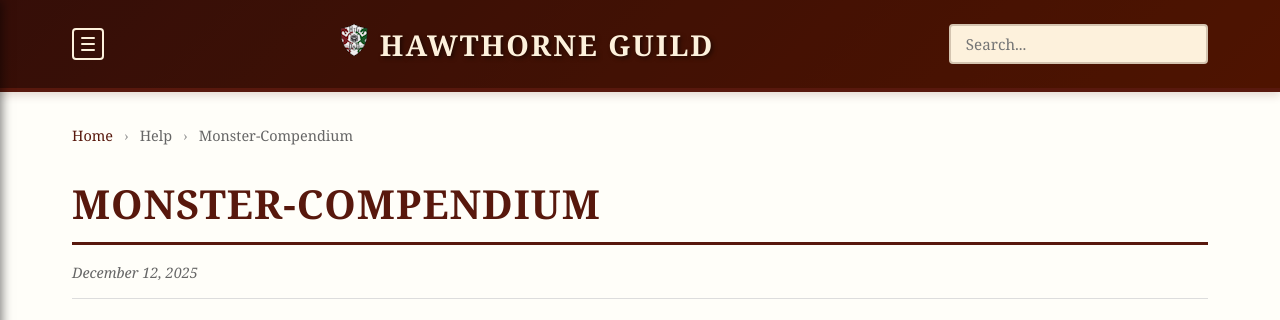
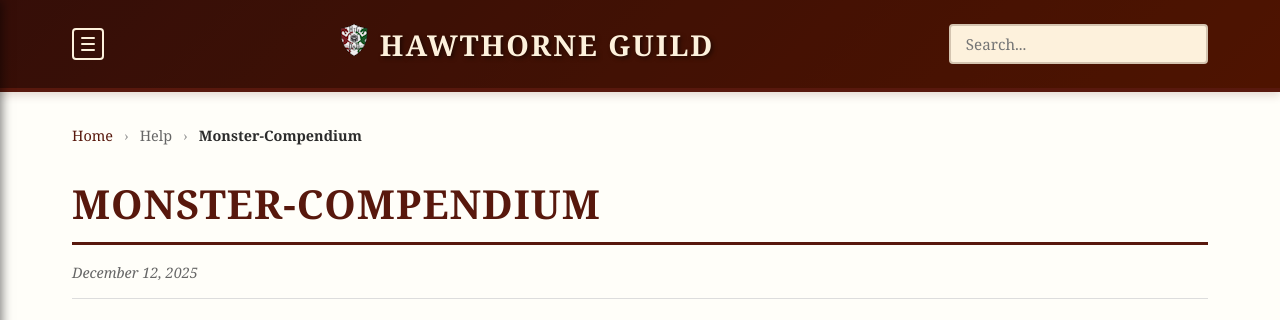
Before and after one commit to coconutswallow/Guides, a Jekyll site: the page built from _help/monsters.md, in a window 1280 px wide. Shown: the top 320 px of the page. Built offline with Jekyll 4.4.1, drawn with Linux system fonts in a browser that asks for light colours; comment, search, counter and statistics services are not loaded.

Commit message:
documentation

```diff
--- a/_layouts/doc.html
+++ b/_layouts/doc.html
@@ -3,10 +3,12 @@
 ---
 <div class="doc-container">
     <div class="doc-content {% unless page.toc %}no-toc{% endunless %}">
+
         <nav class="breadcrumb">
             <a href="{{ site.baseurl }}/">Home</a>
             {% assign url_parts = page.url | split: '/' %}
             {% assign current_path = '' %}
+
             {% for part in url_parts %}
                 {% unless forloop.first or forloop.last %}
                     {% assign current_path = current_path | append: '/' | append: part %}
@@ -14,6 +16,7 @@
                     <span class="breadcrumb-item">{{ part | replace: '-', ' ' | capitalize }}</span>
                 {% endunless %}
             {% endfor %}
+
             <span class="breadcrumb-separator">›</span>
             <span class="breadcrumb-item active">{{ page.title }}</span>
         </nav>
--- a/assets/css/style.css
+++ b/assets/css/style.css
@@ -1457,14 +1457,15 @@
 /* ============================================
    17. DOCUMENTATION LAYOUT
    ============================================ */
+
 .doc-container {
   max-width: 1200px;
   margin: 0 auto;
 }
 
-/* Main Content Grid System
-   - Sets up the page structure (Title, Body, Sidebar)
-   - Defaults to mobile view (1 column, Sidebar hidden)
+/* --- Base Grid (Mobile First) ---
+   Default layout is a single column stack.
+   The Sidebar/ToC is hidden by default on mobile.
 */
 .doc-content {
   position: relative;
@@ -1479,12 +1480,12 @@
   gap: 1em;
 }
 
-/* Breadcrumb Navigation */
+/* --- Breadcrumb Navigation --- */
 .breadcrumb {
   grid-area: bread;
   font-size: 0.9em;
   color: var(--color-breadcrumb);
-  margin-bottom: 0.5em; /* Adjusted for grid gap */
+  margin-bottom: 0.5em;
   padding: 0.5em 0;
 }
 
@@ -1502,11 +1503,13 @@
   color: var(--color-breadcrumb-sep);
 }
 
-.breadcrumb-item {
-  color: var(--color-breadcrumb);
-}
-
-/* Documentation Title */
+.breadcrumb-item.active {
+  color: var(--color-text);
+  font-weight: 600;
+  cursor: default;
+}
+
+/* --- Documentation Title --- */
 .doc-title {
   grid-area: title;
   font-family: var(--font-header);
@@ -1517,45 +1520,29 @@
   padding-bottom: 0.3em;
 }
 
-/* Documentation Metadata */
+/* --- Documentation Metadata --- */
 .doc-meta {
   grid-area: meta;
   font-size: 0.9em;
   color: var(--color-doc-meta);
   margin-bottom: 1em;
   padding-bottom: 1em;
-  border-bottom-color: var(--color-doc-meta-border);
-  border-bottom-style: solid;
-  border-bottom-width: 1px;
-}
-
-.doc-author {
-  margin-right: 1em;
-}
-
-.doc-date {
-  font-style: italic;
-}
-
-/* Documentation Body */
+  border-bottom: 1px solid var(--color-doc-meta-border);
+}
+
+.doc-author { margin-right: 1em; }
+.doc-date { font-style: italic; }
+
+/* --- Documentation Body --- */
 .doc-body {
   grid-area: body;
   line-height: 1.8;
   color: var(--color-doc-body);
-  /* min-width: 0 prevents images from forcing the grid column wider */
-  min-width: 0;
-}
-
-.doc-body h2 {
-  margin-top: 1.5em;
-  margin-bottom: 1em;
-}
-
-.doc-body h3 {
-  margin-top: 1.5em;
-  margin-bottom: 0.75em;
-}
-
+  min-width: 0; /* Prevents large images from breaking the grid */
+}
+
+.doc-body h2 { margin-top: 1.5em; margin-bottom: 1em; }
+.doc-body h3 { margin-top: 1.5em; margin-bottom: 0.75em; }
 .doc-body img {
   max-width: 100%;
   height: auto;
@@ -1564,17 +1551,10 @@
   margin: 1.5em 0;
 }
 
-.doc-body table {
-  margin: 1.5em 0;
-}
-
-/* Table of Contents Sidebar
-   - Mobile Default: Hidden (display: none)
-   - Desktop: Visible & Sticky (see media query below)
-*/
+/* --- Table of Contents (Sidebar) --- */
 .doc-toc {
   grid-area: toc;
-  display: none; /* Hidden by default */
+  display: none; /* Hidden on mobile */
   background: var(--color-bg-light);
   border-left: 4px solid var(--color-primary);
   padding: 1em;
@@ -1589,20 +1569,9 @@
   text-transform: uppercase;
 }
 
-.toc-list {
-  list-style: none;
-  padding: 0;
-  margin: 0;
-}
-
-.toc-item {
-  margin: 0.5em 0;
-}
-
-.toc-h3 {
-  margin-left: 1em;
-  font-size: 0.9em;
-}
+.toc-list { list-style: none; padding: 0; margin: 0; }
+.toc-item { margin: 0.5em 0; }
+.toc-h3 { margin-left: 1em; font-size: 0.9em; }
 
 .toc-link {
   color: var(--color-text);
@@ -1610,9 +1579,8 @@
   font-size: 0.95em;
   line-height: 1.4;
   display: block;
-  padding: 0.25em 0;
+  padding: 0.25em 0 0.25em 0.5em;
   border-left: 2px solid transparent;
-  padding-left: 0.5em;
   transition: all 0.2s;
 }
 
@@ -1621,7 +1589,20 @@
   border-left-color: var(--color-secondary);
 }
 
-/* Documentation Footer Navigation */
+/* Active State (highlighted by JS) */
+.toc-link.active {
+  color: var(--color-primary);
+  border-left-color: var(--color-primary);
+  font-weight: bold;
+  background: linear-gradient(90deg, var(--palette-bg-hover-light) 0%, transparent 100%);
+}
+
+[data-theme="dark"] .toc-link.active {
+  background: linear-gradient(90deg, var(--palette-bg-row-dark) 0%, transparent 100%);
+}
+
+
+/* --- Footer Navigation (Prev/Next) --- */
 .doc-footer-nav {
   grid-area: nav;
   display: flex;
@@ -1653,36 +1634,37 @@
 .prev-link:hover, .next-link:hover {
   background: var(--color-primary);
   color: var(--color-btn-hover-text);
-  text-decoration: none;
   transform: translateY(-2px);
   box-shadow: var(--shadow-md);
 }
 
 .prev-link { margin-right: auto; }
 .next-link { margin-left: auto; flex-direction: row-reverse; }
-
 .nav-arrow { font-size: 1.2em; font-weight: bold; }
 .nav-label { font-size: 0.85em; }
 
-/* DESKTOP VIEW (> 1100px)
-   - Activates the 2-column layout
-   - Shows the sidebar
-   - Makes sidebar sticky
-*/
+
+/* ============================================
+   DESKTOP VIEW (> 1100px)
+   Switches to a 2-column layout with sticky Sidebar
+   ============================================ */
 @media (min-width: 1100px) {
+
+  /* 1. Standard Layout (Content Left | ToC Right) */
   .doc-content {
-    /* Main Body gets 1fr (flexible), Sidebar gets 240px (fixed) */
     grid-template-columns: 1fr 240px;
     grid-template-areas:
       "bread bread"
       "title title"
       "meta meta"
       "body toc"
-      "nav toc";
-    column-gap: 3rem; /* Space between body and TOC */
+      "nav toc"; /* Important: 'nav toc' prevents footer from crossing sidebar line */
+    column-gap: 3rem;
     align-items: start;
   }
 
+  /* 2. No-ToC Layout (Full Width)
+     Applied via conditional class in doc.html */
   .doc-content.no-toc {
     grid-template-columns: 100%;
     grid-template-areas:
@@ -1693,15 +1675,16 @@
       "nav";
   }
 
+  /* 3. Sidebar Styling for Desktop */
   .doc-toc {
-    display: block; /* Show the ToC */
+    display: block;
     position: sticky;
-    top: 120px; /* Offset for the fixed header so it doesn't get hidden */
+    top: 120px; /* Offset for the fixed header */
     margin-top: 0;
-    max-height: calc(100vh - 140px); /* Prevent sidebar from scrolling past viewport */
+    max-height: calc(100vh - 140px);
     overflow-y: auto;
 
-    /* Styling adjustments for "floating" look */
+    /* Transparent background for cleaner look on desktop */
     background: transparent;
     border: none;
     padding: 0;
@@ -1709,19 +1692,11 @@
     padding-left: 1.5em;
     border-radius: 0;
   }
-  .toc-link.active {
-    color: var(--color-primary);
-    border-left-color: var(--color-primary);
-    font-weight: bold;
-    background: linear-gradient(90deg, var(--palette-bg-hover-light) 0%, transparent 100%);
-  }
-
-  [data-theme="dark"] .toc-link.active {
-    background: linear-gradient(90deg, var(--palette-bg-row-dark) 0%, transparent 100%);
-  }
-}
-
-/* Mobile Tweaks for Footer Nav */
+}
+
+/* ============================================
+   MOBILE VIEW (< 768px)
+   ============================================ */
 @media (max-width: 768px) {
   .doc-footer-nav {
     flex-direction: column;
```
Also changed, not shown: other parts of _layouts/doc.html (+8 -9 lines).
